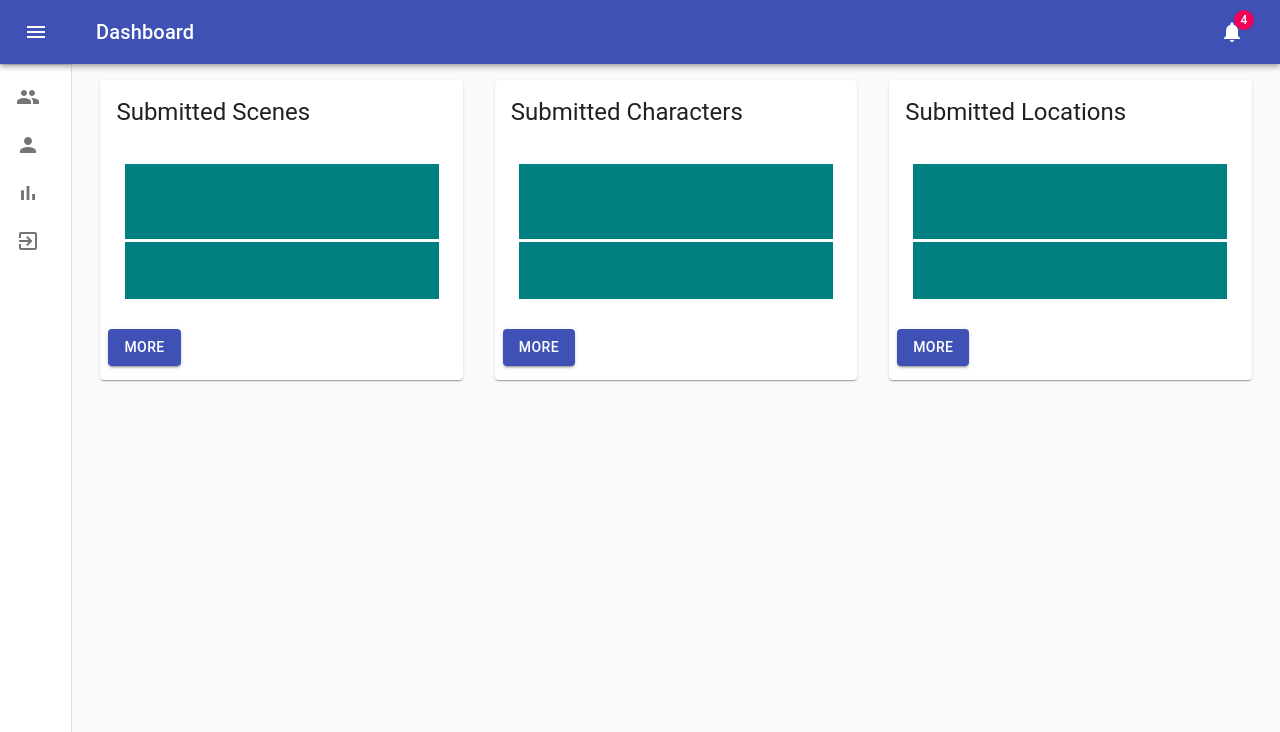
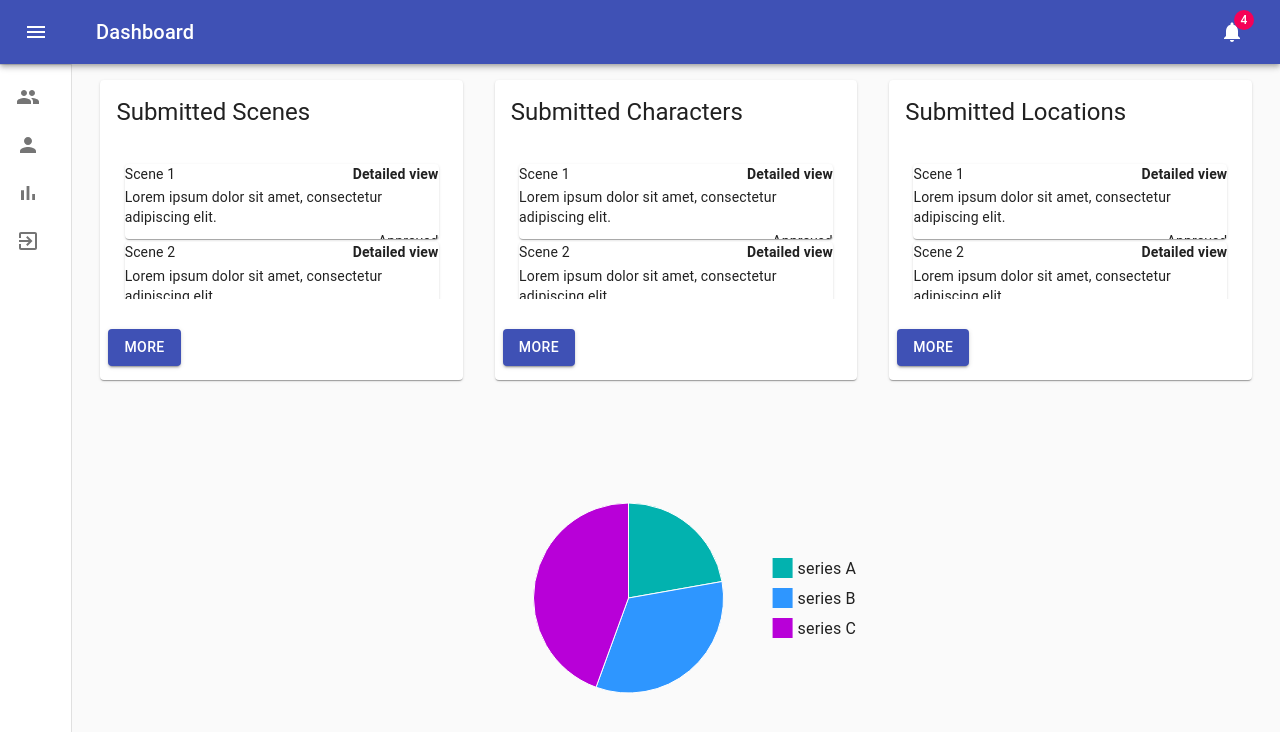
Before and after one commit to vnh-datta/movie_react, a React (Create React App) app: page /dashboard/ad in a window 1280 px wide. Shown: the top 732 px of the page. Built offline with nearby package versions, Linux system fonts and the light colour scheme.

Commit message:
finished the minor card and added a demo graph

```diff
--- a/package.json
+++ b/package.json
@@ -10,6 +10,7 @@
     "@mui/icons-material": "^5.11.16",
     "@mui/material": "^5.13.1",
     "@mui/styled-engine-sc": "^5.12.0",
+    "@mui/x-charts": "^6.0.0-alpha.7",
     "@mui/x-date-pickers": "^6.5.0",
     "axios": "^1.4.0",
     "dayjs": "^1.11.7",
--- a/src/components/AssistantDirector.js
+++ b/src/components/AssistantDirector.js
@@ -1,5 +1,6 @@
 import { Button, IconButton, Typography, makeStyles } from "@material-ui/core";
 import Card from "@material-ui/core/Card";
+import { PieChart } from '@mui/x-charts/PieChart';
 import CardHeader from "@material-ui/core/CardHeader";
 import CardContent from "@material-ui/core/CardContent";
 import CardActions from "@material-ui/core/CardActions";
@@ -52,10 +53,26 @@ const useStyles = makeStyles((theme) => ({
     boxSizing: 'border-box',
     width: "95%",
     height: '75px',
-    background: 'teal',
     margin: '.2rem auto',
+    display: 'flex',
+    flexDirection: 'column'
   },
-  graphContainer: {},
+  cardItemHeader: {
+    display: 'flex',
+    justifyContent: 'space-between',
+  },
+  cardItemBody: {
+    margin: '.2rem 0',
+  },
+  cardItemFooter: {
+    textAlign: 'right',
+  },
+  graphContainer: {
+    flex: 1,
+    display: 'flex',
+    justifyContent: 'center',
+    alignItems: 'center',
+  },
 }));
 
 const AssistantDirector = function() {
@@ -72,7 +89,7 @@ const AssistantDirector = function() {
   }];
 
   return (
-    <div className="main">
+    <div className={classes.main}>
       <div className={classes.appBarSpacer} />
       <div className={classes.content}>
         <div className={classes.cardsContainer}>
@@ -85,6 +102,7 @@ const AssistantDirector = function() {
               />
               <CardContent className={classes.cardContent}>
                 <CardContentContainer card={card} />
+
               </CardContent>
               <CardActions disableSpacing className={classes.cardActions}>
                 <Button
@@ -97,7 +115,21 @@ const AssistantDirector = function() {
             </Card>
           ))}
         </div>
-        <div className={classes.graphContainer}></div>
+        <div className={classes.graphContainer}>
+          <PieChart
+            series={[
+              {
+                data: [
+                  { id: 0, value: 10, label: 'series A' },
+                  { id: 1, value: 15, label: 'series B' },
+                  { id: 2, value: 20, label: 'series C' },
+                ],
+              },
+            ]}
+            width={400}
+            height={200}
+          />
+        </div>
       </div>
     </div>
   );
@@ -108,9 +140,18 @@ const CardContentContainer = function({card}) {
     return <div className={classes.cardContentContainer}>
         {
             [1,2,3,4,5,6,7,8,9,10].map((item) => {
-                return <div className={classes.cardItem}>
-
-                </div>
+                return <Card className={classes.cardItem}>
+                    <div className={classes.cardItemHeader}>
+                      <span>Scene {item}</span>
+                      <b>Detailed view</b>
+                    </div>
+                    <div className={classes.cardItemBody}>
+                      Lorem ipsum dolor sit amet, consectetur adipiscing elit.
+                    </div>
+                    <div className={classes.cardItemFooter}>
+                      Approved
+                    </div>
+                </Card>
             })
         }
     </div>
```
Also changed, not shown: 1 other file (tests, documents, lock files or other folders).
